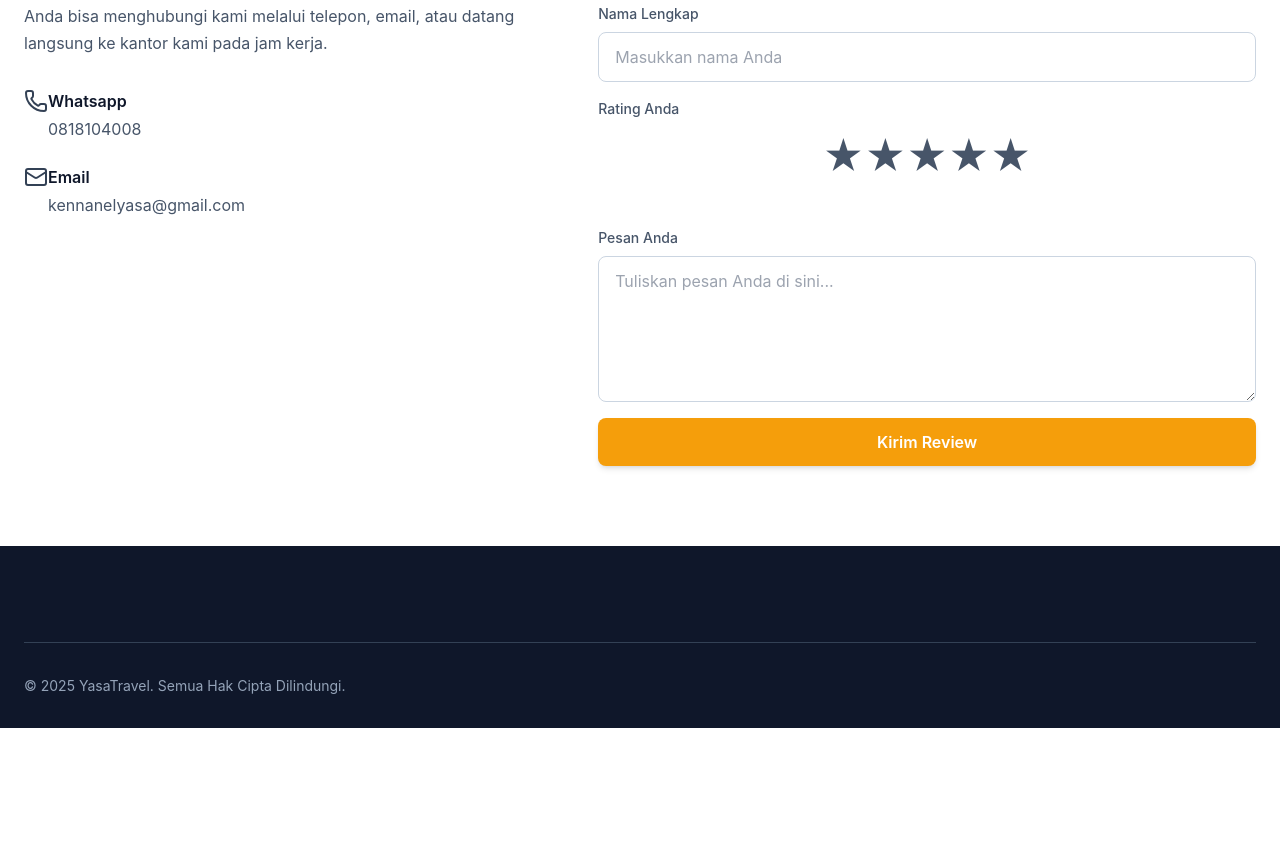
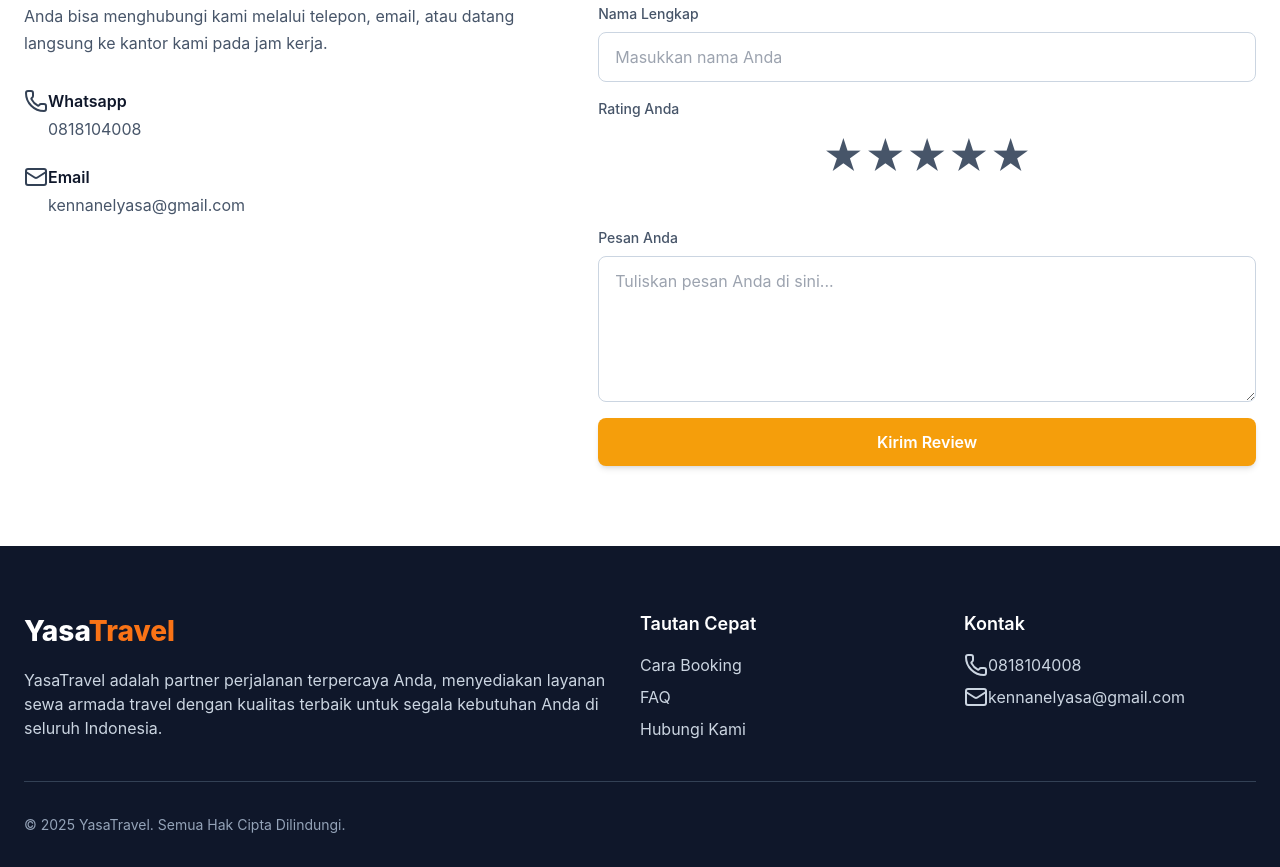
Before and after one commit to yasaa08/YasaTravel, a plain HTML site: page Kontak.html in a window 1280 px wide. Shown: the part 430-1297 px from the top of the page. Before the commit the page ends 1158 px from the top, so only its background shows below. Drawn offline with nearby package versions, Linux system fonts and the light colour scheme.

Commit message:
Update Kontak.html

```diff
--- a/Kontak.html
+++ b/Kontak.html
@@ -171,11 +171,43 @@
     </div>
 
     <!-- Footer -->
-    <footer class="main-footer">
-      <!-- Konten footer Anda di sini -->
+       <footer class="main-footer">
       <div class="container">
+        <div class="footer-grid">
+          <div class="footer-about">
+            <h3 class="logo">Yasa<span class="logo-accent">Travel</span></h3>
+            <p>
+              YasaTravel adalah partner perjalanan terpercaya Anda, menyediakan
+              layanan sewa armada travel dengan kualitas terbaik untuk segala
+              kebutuhan Anda di seluruh Indonesia.
+            </p>
+          </div>
+          <div class="footer-links">
+            <h4>Tautan Cepat</h4>
+            <ul>
+              <li><a href="TentangKami.html">Cara Booking</a></li>
+              <li><a href="TentangKami.html">FAQ</a></li>
+              <li><a href="Kontak.html">Hubungi Kami</a></li>
+            </ul>
+          </div>
+          <div class="footer-contact">
+            <h4>Kontak</h4>
+            <ul>
+              <li><i data-lucide="phone"></i> 0818104008</li>
+              <li><i data-lucide="mail"></i> kennanelyasa@gmail.com</li>
+            </ul>
+          </div>
+        </div>
         <div class="footer-bottom">
           <p>&copy; 2025 YasaTravel. Semua Hak Cipta Dilindungi.</p>
+          <div class="social-media">
+            <a href="https://www.instagram.com/maskennan_/"
+              ><i data-lucide="instagram"></i
+            ></a>
+            <a href="https://www.facebook.com/kennan.e.yasa/"
+              ><i data-lucide="facebook"></i
+            ></a>
+          </div>
         </div>
       </div>
     </footer>
```
